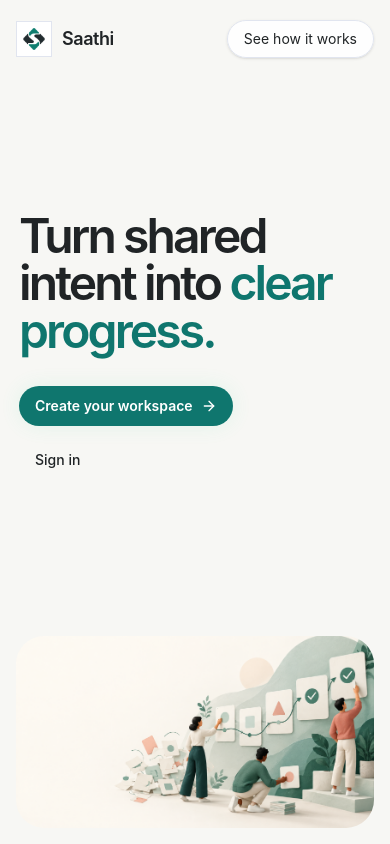
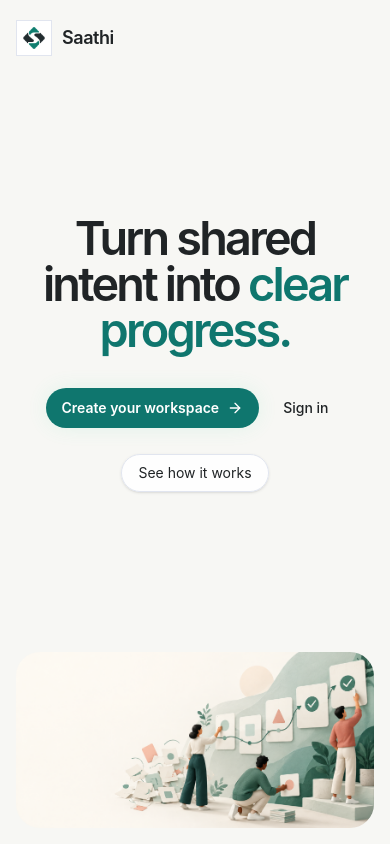
Before and after one commit to Falcon-J/saathi, a Next.js app: page /landing in a window 390 px wide. Built offline with nearby package versions, Linux system fonts and the light colour scheme; no server answers.

Commit message:
responsive: refine landing mobile layout

```diff
--- a/app/landing/page.tsx
+++ b/app/landing/page.tsx
@@ -14,7 +14,7 @@ export default function LandingPage() {
           fill
           priority
           sizes="100vw"
-          className="z-0 hidden object-cover object-[58%_center] lg:block"
+          className="z-0 hidden object-cover object-[60%_center] lg:block"
         />
         <div className="absolute inset-0 z-0 hidden bg-gradient-to-r from-[#f7f7f4] via-[#f7f7f4]/85 to-transparent lg:block lg:w-[64%]" />
         <div className="relative z-10 mx-auto flex w-full max-w-7xl items-center justify-between px-4 pt-5 sm:px-6 lg:px-8">
@@ -22,32 +22,39 @@ export default function LandingPage() {
             <SaathiLogo className="size-9" priority />
             <span className="text-lg font-semibold tracking-tight">Saathi</span>
           </Link>
-          <Link href="/guide" className="whitespace-nowrap rounded-full border border-border bg-white/85 px-4 py-2 text-sm text-foreground shadow-sm backdrop-blur transition-colors hover:bg-white">
-            See how it works
-          </Link>
+
         </div>
-        <div className="relative z-10 mx-auto flex w-full max-w-7xl flex-1 items-center justify-center px-4 pb-10 pt-10 sm:px-6 lg:items-center lg:justify-start lg:px-8 lg:pb-16 lg:pt-0">
-          <div className="w-full max-w-[22rem]">
-            <h1 className="max-w-[22rem] text-5xl font-semibold leading-[0.98] tracking-[-0.06em] text-foreground sm:text-6xl lg:text-6xl">
+        <div className="relative z-10 mx-auto flex w-full max-w-7xl flex-1 items-center justify-center px-4 pb-8 pt-8 text-center sm:px-6 lg:items-center lg:justify-start lg:px-8 lg:pb-16 lg:pt-0 lg:text-left">
+          <div className="w-full max-w-[20rem] sm:max-w-[22rem]">
+            <h1 className="max-w-[20rem] text-[clamp(2.75rem,12vw,3.75rem)] font-semibold leading-[0.98] tracking-[-0.06em] text-foreground sm:max-w-[22rem] sm:text-6xl lg:text-6xl">
               Turn shared intent into <span className="text-primary">clear progress.</span>
             </h1>
-            <div className="mt-8 flex flex-col items-start gap-3 sm:flex-row sm:items-center">
+            <div className="mt-8 flex flex-row flex-wrap items-center justify-center gap-2 sm:flex-nowrap lg:justify-start">
               <Button asChild size="lg" className="rounded-full">
                 <Link href="/register">Create your workspace <ArrowRight className="size-4" /></Link>
               </Button>
               <Link href="/login" className="inline-flex min-h-11 items-center px-4 text-sm font-medium text-foreground">Sign in</Link>
             </div>
+            <div className="mt-6 flex justify-center lg:justify-start">
+              <Link href="/guide" className="whitespace-nowrap rounded-full border border-border bg-white/85 px-4 py-2 text-sm text-foreground shadow-sm backdrop-blur transition-colors hover:bg-white">
+                See how it works
+              </Link>
+            </div>
           </div>
+
         </div>
-        <div className="relative z-10 mx-4 mb-4 h-48 overflow-hidden rounded-[1.75rem] sm:h-56 lg:hidden">
+
+        <div className="relative z-10 mx-4 mb-4 h-44 overflow-hidden rounded-[1.5rem] sm:h-52 lg:hidden" aria-hidden="true">
           <Image
             src="/saathi-landing-hero.png"
-            alt="A team turning shared intent into clear next steps"
+            alt=""
             fill
             sizes="calc(100vw - 2rem)"
-            className="object-cover object-[68%_center]"
+            className="object-cover object-[72%_center]"
           />
+
         </div>
+
       </section>
 
     </main>
```
Also changed, not shown: 1 other file (tests, documents, lock files or other folders).
